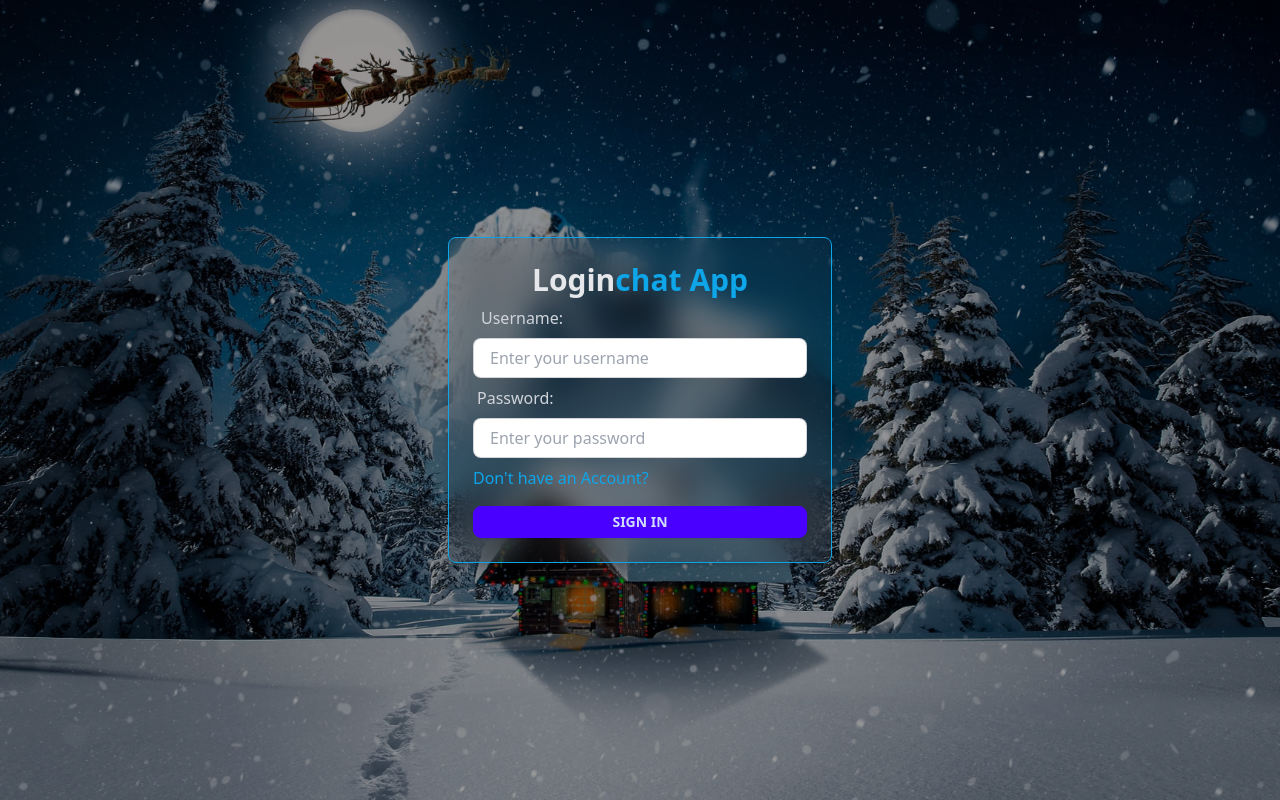
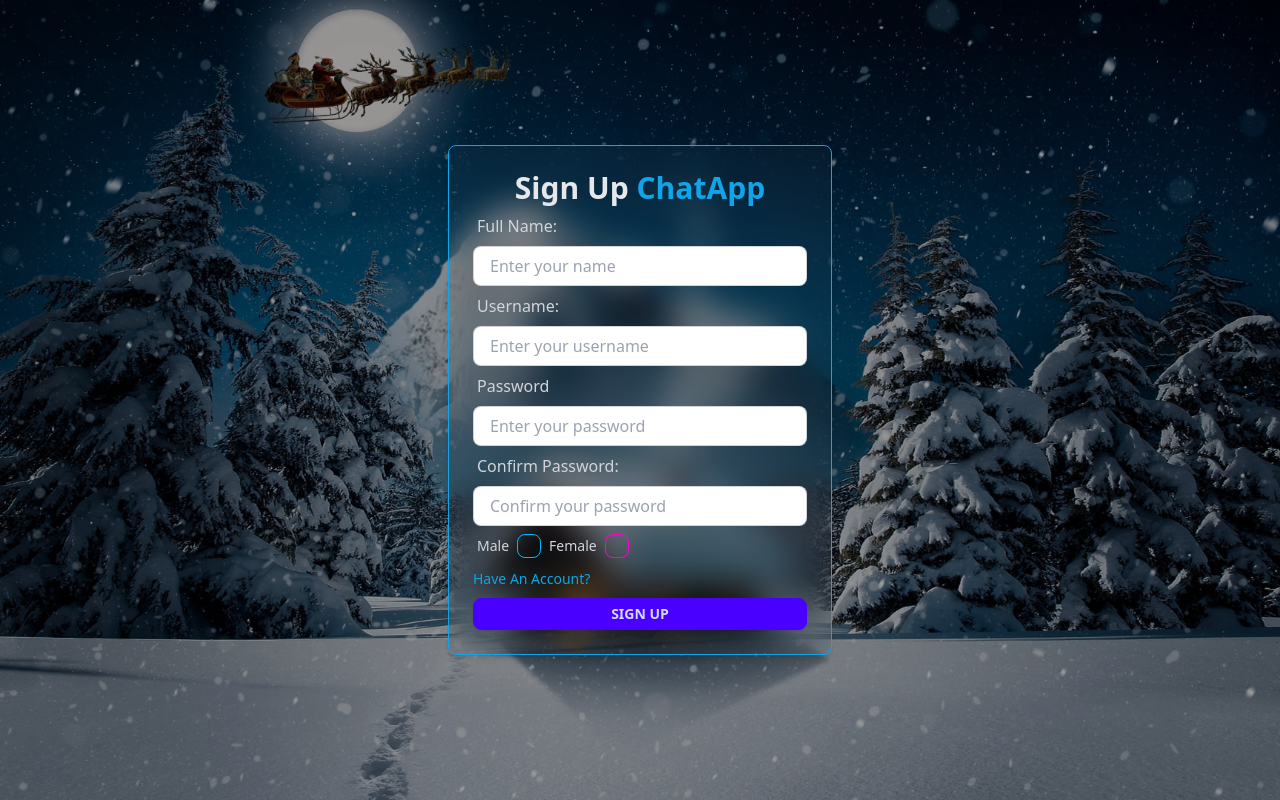
Before and after one commit to mohammadalnseirat/chat-mern-stack, a React (Vite) app in the folder client/: page /signup in a window 1280 px wide. Built offline with nearby package versions, Linux system fonts and the light colour scheme.

Commit message:
Create Sign Up Page UI

```diff
--- a/client/src/App.jsx
+++ b/client/src/App.jsx
@@ -1,11 +1,13 @@
 import React from "react";
 import SignIn from "./pages/Signin/SignIn";
+import SignUp from "./pages/Signup/SignUp";
 
 const App = () => {
   return (
     <div className="p-4 h-screen flex items-center justify-center">
 
-      <SignIn/>
+      {/* <SignIn/> */}
+      <SignUp/>
     </div>
   );
 };
--- a/client/src/pages/Signin/SignIn.jsx
+++ b/client/src/pages/Signin/SignIn.jsx
@@ -10,7 +10,7 @@
         </h1>
         <form>
           <div>
-            <label className="label p-2">
+            <label className="label">
               <span className="label-text text-base text-gray-300">Username:</span>
             </label>
             <input
--- /dev/null
+++ b/client/src/pages/Signup/GenderCheckBox.jsx
@@ -0,0 +1,25 @@
+import React from 'react'
+
+const GenderCheckBox = () => {
+  return (
+    <div className='flex'>
+        <div className='form-control'>
+            <label className={`cursor-pointer gap-2 label`}>
+                <span className='label-text text-gray-300'>Male</span>
+                <input type="checkbox"  className="checkbox checkbox-info" />
+
+            </label>
+        </div>
+        <div className='form-control'>
+            <label className={`cursor-pointer gap-2 label`}>
+                <span className='label-text text-gray-300'>Female</span>
+                <input type="checkbox"  className="checkbox checkbox-secondary" />
+
+            </label>
+        </div>
+
+    </div>
+  )
+}
+
+export default GenderCheckBox
--- a/client/src/pages/Signup/SignUp.jsx
+++ b/client/src/pages/Signup/SignUp.jsx
@@ -1,9 +1,58 @@
-import React from 'react'
+import React from "react";
+import GenderCheckBox from "./GenderCheckBox";
 
 const SignUp = () => {
   return (
-    <div>SignUp</div>
-  )
-}
+    <div className="flex flex-col items-center justify-center min-w-96 mx-auto">
+      <div className="w-full border border-sky-500 p-6 rounded-lg shadow-md bg-gray-500 bg-clip-padding backdrop-filter backdrop-blur-lg bg-opacity-5 ">
+        <h1 className="text-3xl font-semibold text-center text-gray-200">
+          Sign Up <span className="capitalize text-sky-500">ChatApp</span>
+        </h1>
+        <form>
+          <div>
+            <label className="label">
+              <span className="label-text text-base text-gray-300">
+                Full Name:
+              </span>
+            </label>
+            <input
+              type="text"
+              placeholder="Enter your name"
+              className="input input-bordered w-full h-10 focus:outline-sky-500"
+            />
+          </div>
+          <div>
+            <label className="label">
+              <span className="label-text text-gray-300 text-base">
+                Username:
+              </span>
+            </label>
+            <input type="text" placeholder="Enter your username" className="input input-bordered w-full h-10 focus:outline-sky-500" />
+          </div>
+          <div>
+            <label className="label">
+              <span className="label-text text-gray-300 text-base">Password</span>
+            </label>
+            <input type="password" placeholder="Enter your password" className="input input-bordered w-full h-10 focus:outline-sky-500" />
+          </div>
+          <div>
+            <label className="label">
+              <span className="label-text text-gray-300 text-base">Confirm Password:</span>
+            </label>
+            <input type="passsword" placeholder="Confirm your password" className="input input-bordered w-full h-10 focus:outline-sky-500" />
+          </div>
+          {/* Gender Components Will be here */}
+          <GenderCheckBox/>
+          <a href="#" className="text-sky-500 text-sm mt-2">
+            Have An Account?
+          </a>
+          <button className="btn btn-primary btn-sm btn-block uppercase mt-2">
+            Sign Up
+          </button>
+        </form>
+      </div>
+    </div>
+  );
+};
 
-export default SignUp
+export default SignUp;
```
